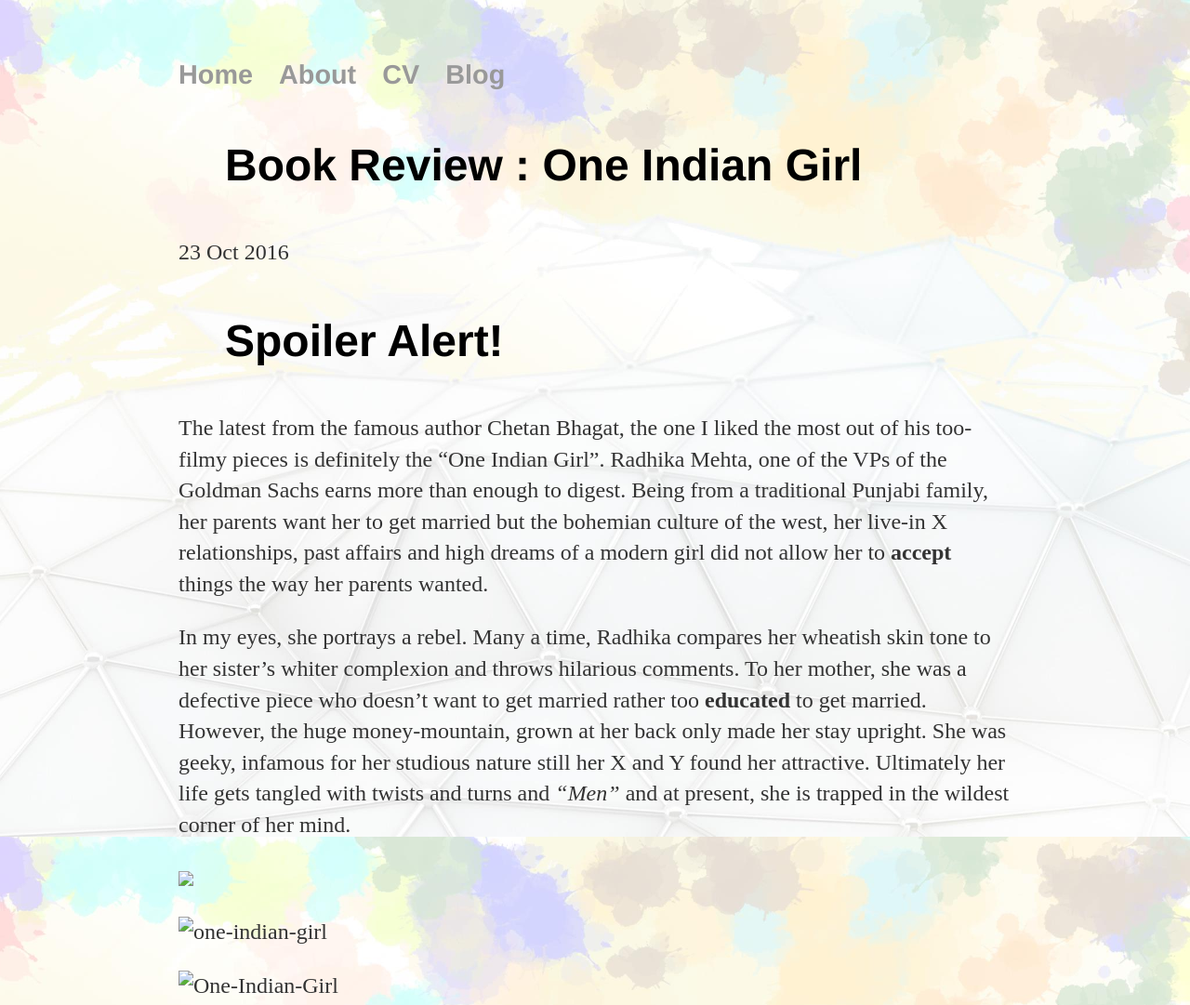
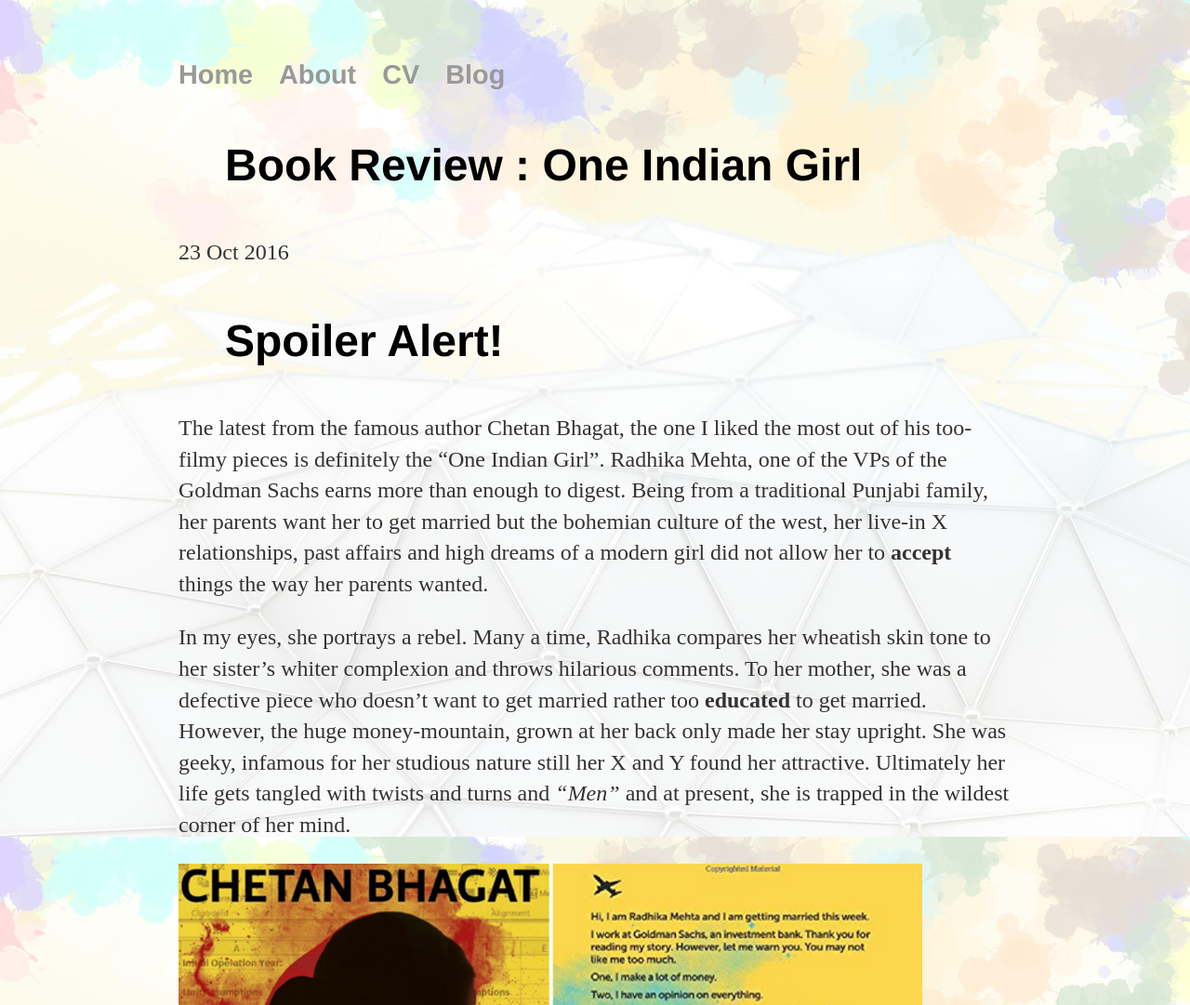
Before and after one commit to DarkDem/DarkDem.github.io, a Jekyll site: the page built from _posts/2016-10-23-demi's-book-review-one-indian-girl.md, in a window 1280 px wide. Shown: the top 1081 px of the page at 93% size. Built offline with Jekyll 4.4.1, drawn with Linux system fonts in a browser that asks for light colours; comment, search, counter and statistics services are not loaded; grey boxes are pictures that could not be loaded.

Commit message:
Update 2016-10-23-demi's-book-review-one-indian-girl.md

```diff
--- a/_posts/2016-10-23-demi's-book-review-one-indian-girl.md
+++ b/_posts/2016-10-23-demi's-book-review-one-indian-girl.md
@@ -20,7 +20,7 @@ hilarious comments. To her mother, she was a defective piece who doesn't want to
 the huge money-mountain, grown at her back only made her stay upright. She was geeky, infamous for her studious nature still her X and Y found
 her attractive. Ultimately her life gets tangled with twists and turns and *"Men"* and at present, she is trapped in the wildest corner of her mind.
 
-<img class="img-responsive" src="../css/images/oneindiangirl.png"/> <!-- no responses yet -->
+<img class="img-responsive" src="https://darkdem.github.io/css/images/oneindiangirl.png"/> <!-- no responses yet -->
 
 ![one-indian-girl](../css/images/oneindiangirl.png) <!-- no response yet -->
 
```
